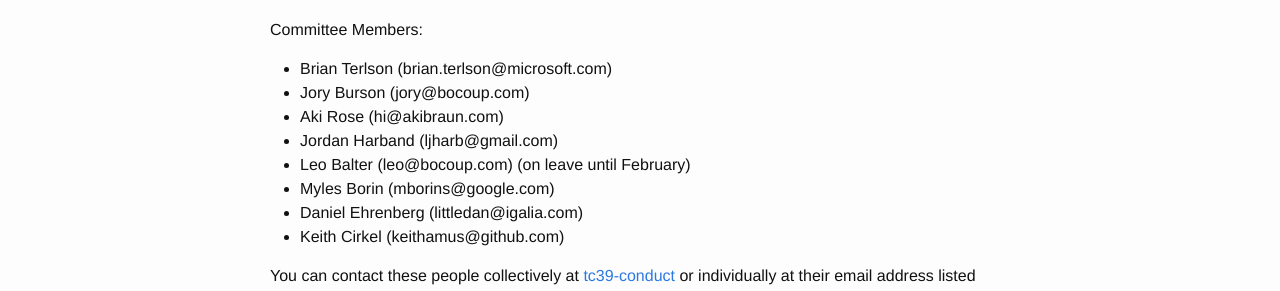
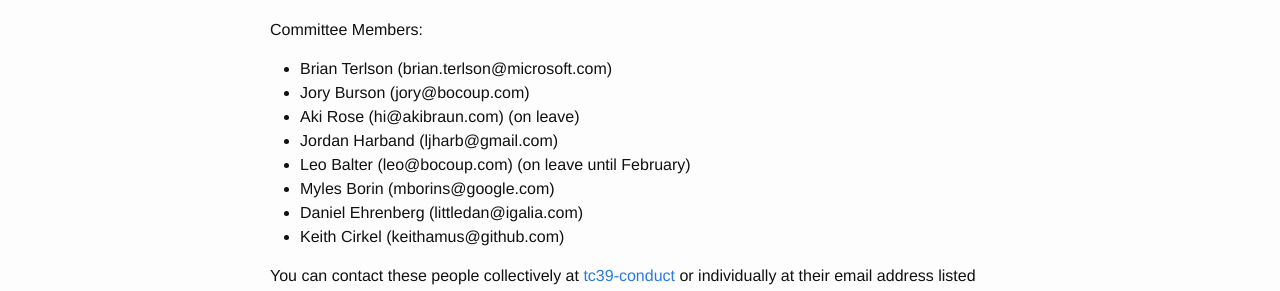
Before and after one commit to tc39/code-of-conduct, a Jekyll site: the page built from index.md, in a window 1280 px wide and 900 px high, scrolled down 4256 px. Shown: the part 152-443 px from the top of the window. Built offline with Jekyll 4.4.1, drawn with Linux system fonts in a browser that asks for light colours.

Commit message:
Aki is on leave

```diff
--- a/index.md
+++ b/index.md
@@ -135,7 +135,7 @@ Committee Members:
 
 * Brian Terlson (brian.terlson@microsoft.com)
 * Jory Burson (jory@bocoup.com)
-* Aki Rose (hi@akibraun.com)
+* Aki Rose (hi@akibraun.com) (on leave)
 * Jordan Harband (ljharb@gmail.com)
 * Leo Balter (leo@bocoup.com) (on leave until February)
 * Myles Borin (mborins@google.com)
```
